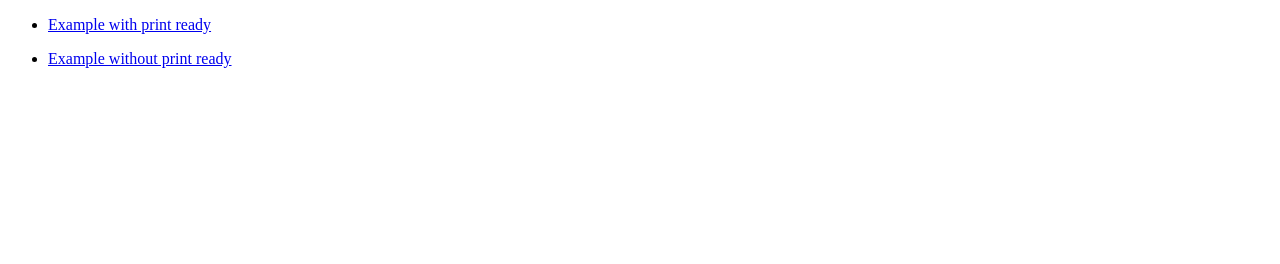
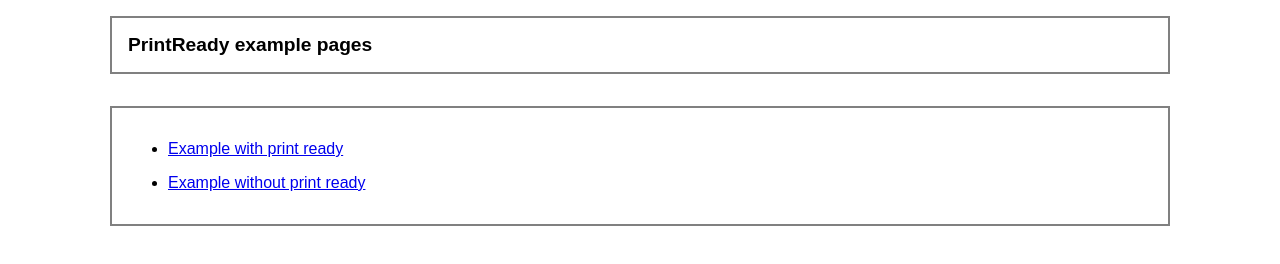
Before and after one commit to GOVTNZ/print-ready, a website: page index.html in a window 1280 px wide. Drawn offline with Linux system fonts and the light colour scheme.

Commit message:
Update index and add package files to easily run live-server

```diff
--- a/index.html
+++ b/index.html
@@ -3,9 +3,17 @@
 <head>
     <meta charset="UTF-8">
     <meta name="viewport" content="width=device-width, initial-scale=1.0">
-    <title>Print ready index</title>
+        <link rel="stylesheet" href="screen.css" media="screen">
+
+    <title>Print ready live examples pages</title>
 </head>
 <body>
+
+<header>
+    PrintReady example pages
+</header>
+
+<nav>
     <ul>
         <li>
             <p><a href="with-printready.html">Example with print ready</a></p>
@@ -14,6 +22,9 @@
             <p><a href="without-printready.html">Example without print ready</a></p>
         </li>
     </ul>
+</nav>
+
+
 
 </body>
 </html>
```
Also changed, not shown: package.json (added, +20 -0 lines), 1 other file.
